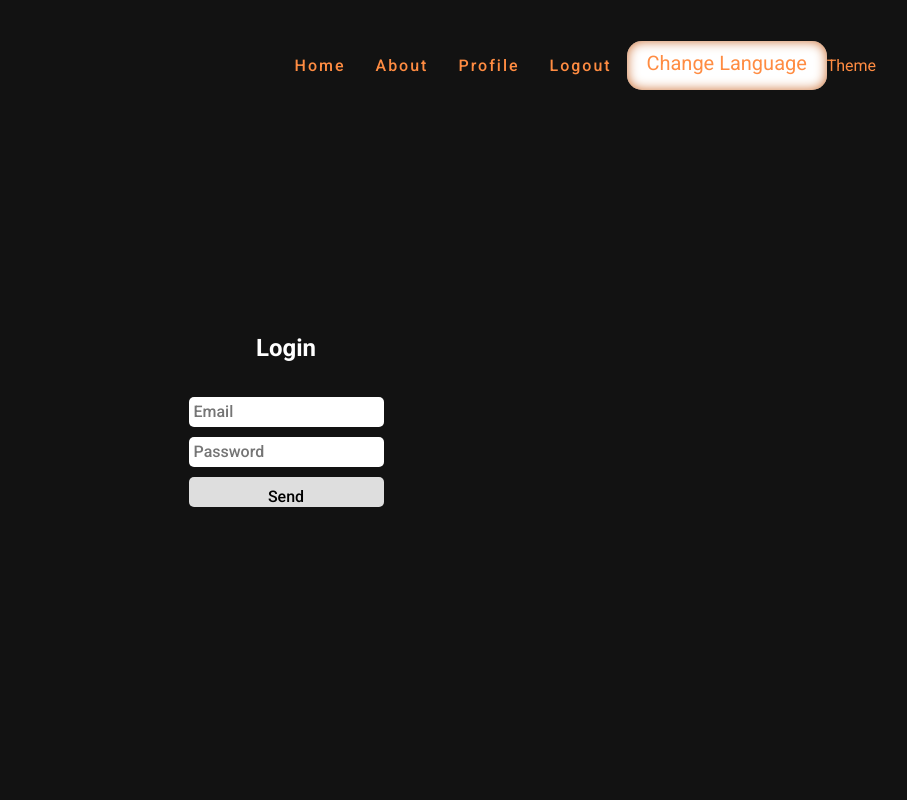
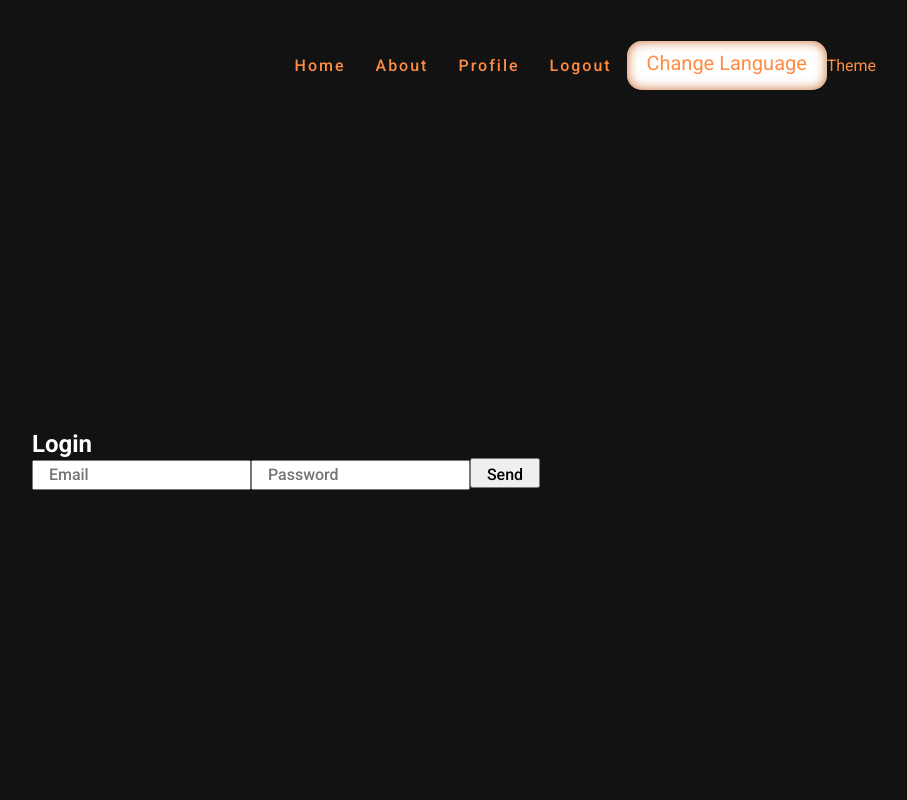
Before and after one commit to woragis/blog-app, a React (Vite) app: page /login in a window 1280 px wide. Shown: the top 800 px of the page, without its empty margins (354-1261 px from the left). Built offline with nearby package versions, Linux system fonts and the light colour scheme.

Commit message:
Create form reusable components

```diff
--- a/src/components/Form/FormButton/index.tsx
+++ b/src/components/Form/FormButton/index.tsx
@@ -1,14 +1,8 @@
 import { useFormButtonModel } from "./model";
 import { FormButtonView } from "./view";
 
-const FormButtom = ({
-  children,
-  onClick,
-}: {
-  children: string;
-  onClick: () => void;
-}) => {
-  const model = useFormButtonModel(children, onClick);
+const FormButtom = ({ children }: { children: string }) => {
+  const model = useFormButtonModel(children);
 
   return <FormButtonView {...model} />;
 };
--- a/src/components/Form/FormButton/model.tsx
+++ b/src/components/Form/FormButton/model.tsx
@@ -1,3 +1,3 @@
-export const useFormButtonModel = (children: string, onClick: () => void) => {
-  return { children, onClick };
+export const useFormButtonModel = (children: string) => {
+  return { children };
 };
--- a/src/components/Form/FormButton/view.tsx
+++ b/src/components/Form/FormButton/view.tsx
@@ -3,7 +3,6 @@ import { StyledFormButton } from "./styles";
 
 export const FormButtonView = ({
   children,
-  onClick,
 }: ReturnType<typeof useFormButtonModel>) => {
-  return <StyledFormButton onClick={onClick}>{children}</StyledFormButton>;
+  return <StyledFormButton>{children}</StyledFormButton>;
 };
--- a/src/components/Form/FormInput/index.tsx
+++ b/src/components/Form/FormInput/index.tsx
@@ -8,23 +8,16 @@ const FormInput = ({
   type,
   placeholder,
   value,
-  handleChange,
+  onChange,
 }: {
   id: string;
   name: string;
   type: string;
   placeholder: string;
   value: string;
-  handleChange: (event: ChangeEvent<HTMLInputElement>) => void;
+  onChange: (event: ChangeEvent<HTMLInputElement>) => void;
 }) => {
-  const model = useFormInputModel(
-    id,
-    name,
-    type,
-    placeholder,
-    value,
-    handleChange
-  );
+  const model = useFormInputModel(id, name, type, placeholder, value, onChange);
 
   return <FormInputView {...model} />;
 };
--- a/src/components/Form/FormInput/model.tsx
+++ b/src/components/Form/FormInput/model.tsx
@@ -6,7 +6,7 @@ export const useFormInputModel = (
   type: string,
   placeholder: string,
   value: string,
-  handleChange: (event: ChangeEvent<HTMLInputElement>) => void
+  onChange: (event: ChangeEvent<HTMLInputElement>) => void
 ) => {
-  return { id, name, type, placeholder, value, handleChange };
+  return { id, name, type, placeholder, value, onChange };
 };
--- a/src/components/Form/FormInput/view.tsx
+++ b/src/components/Form/FormInput/view.tsx
@@ -7,7 +7,7 @@ export const FormInputView = ({
   type,
   placeholder,
   value,
-  handleChange,
+  onChange,
 }: ReturnType<typeof useFormInputModel>) => {
   return (
     <StyledFormInput
@@ -16,7 +16,7 @@ export const FormInputView = ({
       type={type}
       placeholder={placeholder}
       value={value}
-      onChange={handleChange}
+      onChange={onChange}
     />
   );
 };
--- /dev/null
+++ b/src/components/Form/index.tsx
@@ -0,0 +1,17 @@
+import { FormEvent } from "react";
+import { useFormModel } from "./model";
+import { FormView } from "./view";
+
+const Form = ({
+  children,
+  onSubmit,
+}: {
+  children: any;
+  onSubmit: (event: FormEvent) => void;
+}) => {
+  const model = useFormModel(children, onSubmit);
+
+  return <FormView {...model} />;
+};
+
+export default Form;
--- /dev/null
+++ b/src/components/Form/model.tsx
@@ -0,0 +1,8 @@
+import { FormEvent } from "react";
+
+export const useFormModel = (
+  children: any,
+  onSubmit: (event: FormEvent) => void
+) => {
+  return { children, onSubmit };
+};
--- /dev/null
+++ b/src/components/Form/styles.ts
@@ -0,0 +1,3 @@
+import styled from "@emotion/styled";
+
+export const StyledForm = styled.form``;
--- /dev/null
+++ b/src/components/Form/view.tsx
@@ -0,0 +1,9 @@
+import { useFormModel } from "./model";
+import { StyledForm } from "./styles";
+
+export const FormView = ({
+  children,
+  onSubmit,
+}: ReturnType<typeof useFormModel>) => {
+  return <StyledForm onSubmit={onSubmit}>{children}</StyledForm>;
+};
--- a/src/pages/Login/view.tsx
+++ b/src/pages/Login/view.tsx
@@ -1,7 +1,7 @@
+import Form from "../../components/Form";
 import FormButton from "../../components/Form/FormButton";
 import FormInput from "../../components/Form/FormInput";
 import { useLoginModel } from "./model";
-import { LoginForm } from "./styles";
 
 export const LoginView = ({
   auth,
@@ -10,7 +10,7 @@ export const LoginView = ({
   handleLoginSubmit,
 }: ReturnType<typeof useLoginModel>) => {
   return (
-    <LoginForm onSubmit={handleLoginSubmit}>
+    <Form onSubmit={handleLoginSubmit}>
       <h1>Login</h1>
       <FormInput
         type="text"
@@ -18,7 +18,7 @@ export const LoginView = ({
         id="email"
         placeholder="Email"
         value={loginData.email}
-        handleChange={handleLoginChange}
+        onChange={handleLoginChange}
       />
       <FormInput
         type="text"
@@ -26,11 +26,11 @@ export const LoginView = ({
         id="password"
         placeholder="Password"
         value={loginData.password}
-        handleChange={handleLoginChange}
+        onChange={handleLoginChange}
       />
-      <FormButton onClick={() => {}}>Send</FormButton>
+      <FormButton>Send</FormButton>
       {auth.status === "loading" && <p>Loading...</p>}
       {auth.error && <p style={{ color: "red" }}>{auth.error}</p>}
-    </LoginForm>
+    </Form>
   );
 };
--- a/src/pages/Register/view.tsx
+++ b/src/pages/Register/view.tsx
@@ -1,5 +1,6 @@
+import Form from "../../components/Form";
 import { useRegisterModel } from "./model";
-import { RegisterForm, StyledRegisterPage } from "./styles";
+import { StyledRegisterPage } from "./styles";
 
 export const RegisterView = ({
   auth,
@@ -9,7 +10,7 @@ export const RegisterView = ({
 }: ReturnType<typeof useRegisterModel>) => {
   return (
     <StyledRegisterPage>
-      <RegisterForm action="" method="post" onSubmit={handleRegisterSubmit}>
+      <Form onSubmit={handleRegisterSubmit}>
         <h1>Register</h1>
         <input
           type="text"
@@ -38,7 +39,7 @@ export const RegisterView = ({
         <button>Register</button>
         {auth.status === "loading" && <p>Loading...</p>}
         {auth.error && <p style={{ color: "red" }}>{auth.error}</p>}
-      </RegisterForm>
+      </Form>
     </StyledRegisterPage>
   );
 };
```
